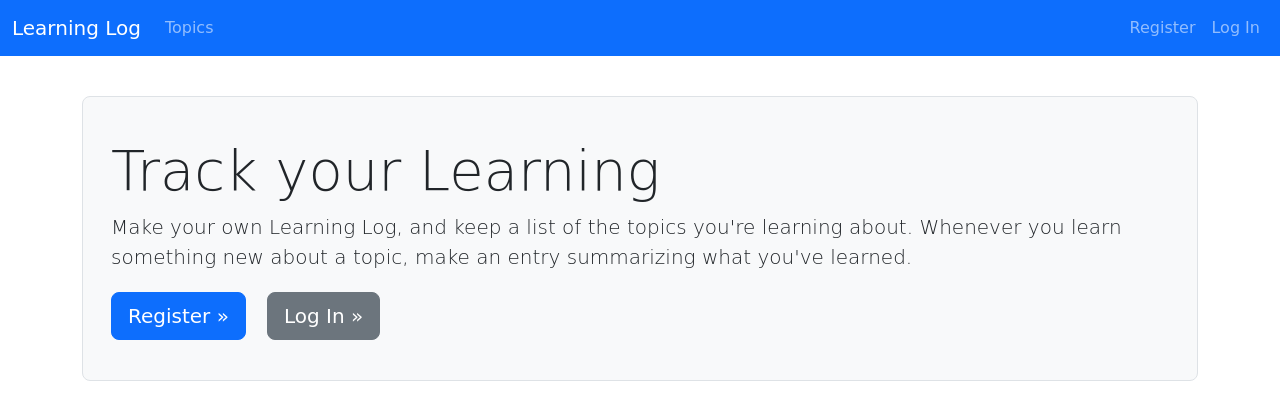
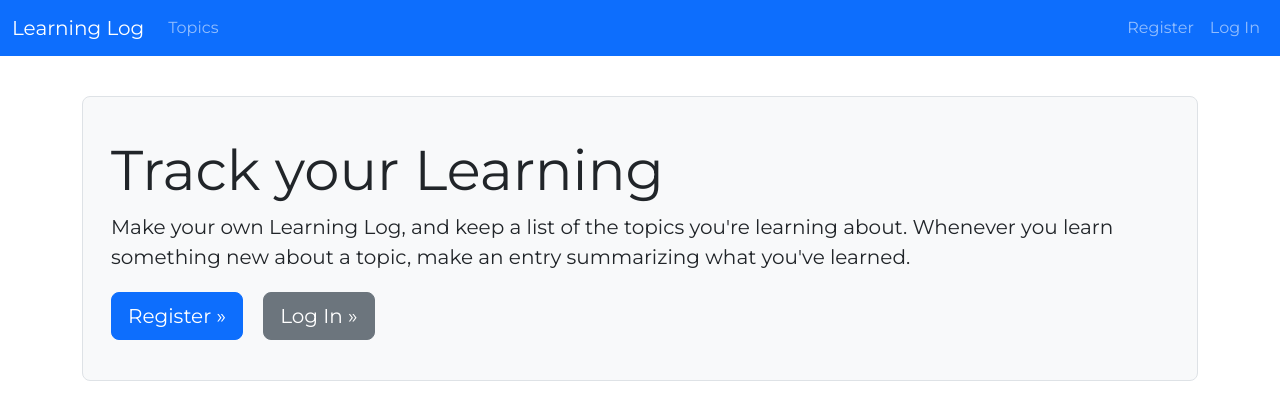
Before and after one commit to hharpreetk/django-learning-log, a Django app: page / in a window 1280 px wide. Shown: the top 420 px of the page. Run offline with Django 4.2, Linux system fonts and the light colour scheme; some libraries are stand-ins or nearby versions.

Commit message:
updated font style

```diff
--- a/learning_logs/static/style.css
+++ b/learning_logs/static/style.css
@@ -1,3 +1,4 @@
+/* Apply the custom font to elements */
 body {
-  font-family: cursive, sans-serif;
+  font-family: 'Montserrat', sans-serif;
 }
--- a/learning_logs/templates/learning_logs/base.html
+++ b/learning_logs/templates/learning_logs/base.html
@@ -8,6 +8,7 @@
     {% load django_bootstrap5 %}
     {% bootstrap_css %}
     {% bootstrap_javascript %}
+    <link rel="stylesheet" href="https://fonts.googleapis.com/css?family=Montserrat">
     <link rel="stylesheet" type="text/css" href="{% static 'style.css' %}" />
   </head>
   <body>
```
